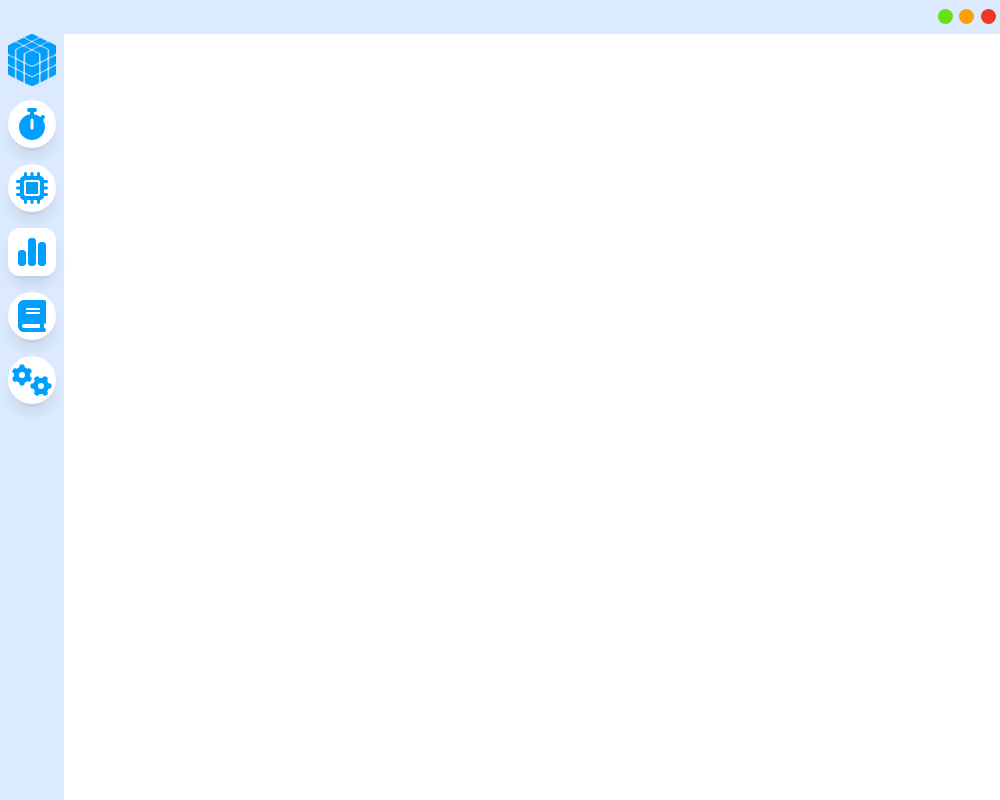
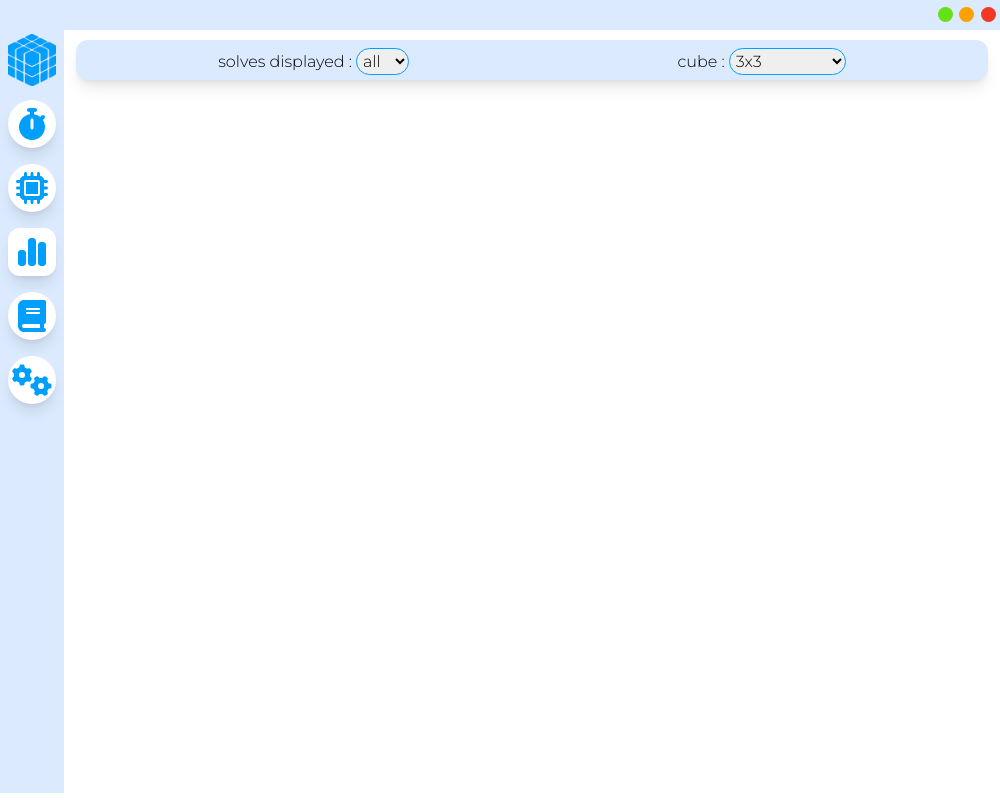
Before and after one commit to Cuby-Project/Cuby-Client, an Electron app: page src/pages/stats.html in a window 1000 px wide. Drawn offline with Linux system fonts and the light colour scheme; no server answers.

Commit message:
fix page container and stat page

```diff
--- a/src/css/titlebar.css
+++ b/src/css/titlebar.css
@@ -1,6 +1,5 @@
 body {
     margin: 0;
-    padding: 35px 0 0 65px;
     font-family: sans-serif;
     text-align: justify;
 }
@@ -36,7 +35,3 @@ body {
 .button.close:hover { background: #CC2411; }
 .button.minimize:hover { background: #D48802; }
 .button.maximize:hover { background: #4EBD06; }
-
-.body {
-    margin-top: 10px /* Set to the height of the #titlebar */
-}
--- a/src/js/renderers/statsRenderer.js
+++ b/src/js/renderers/statsRenderer.js
@@ -4,8 +4,7 @@ function changeChart(cube) {
 
 changeChart("3x3x3");
 
-/*
-document.getElementById('cube').addEventListener('change', function () {
+
+document.getElementById('selectCube').addEventListener('change', function () {
     changeChart(this.value);
 });
-*/
--- a/src/pages/stats.html
+++ b/src/pages/stats.html
@@ -12,7 +12,7 @@
     <title>Cuby</title>
 </head>
 <body class="bg-white dark:bg-custom-gray-0">
-<header id="titlebar" class="fixed top-0 left-0 w-full p-0.5 border-b-0 bg-blue-100 dark:bg-custom-gray-2">
+<header id="titlebar" class="fixed top-0 left-0 w-full px-0.5 border-b-0 bg-blue-100 dark:bg-custom-gray-2">
     <div class="draggable">
         <div class="controls">
             <button id="maximize" class="button maximize"></button>
@@ -21,7 +21,9 @@
         </div>
     </div>
 </header>
-<div class="fixed top-7 left-0 h-screen w-16 flex flex-col bg-blue-100 dark:bg-custom-gray-2">
+<div class="flex mt-7">
+    <div class="flex-none">
+        <div class="h-[calc(100vh-35px)] w-16 flex flex-col bg-blue-100 dark:bg-custom-gray-2">
             <a href="index.html">
                 <div class="side-bar-main">
                     <img src="../img/icon.png" alt="icon">
@@ -53,9 +55,44 @@
                 </div>
             </a>
         </div>
+    </div>
+    <div class="flex-1">
+        <div class="flex flex-col h-[calc(100vh-35px)]">
+            <div class="flex place-content-around h-10 bg-blue-100 dark:bg-custom-gray-2 shadow-lg p-2 m-3 rounded-xl">
                 <div>
+                    <label class="dark:text-white" for="select-Scramble">solves displayed : </label>
+                    <select id="displayedNumber"
+                            class="dark:bg-custom-gray-2 dark:text-white rounded-2xl border p-0.5 border-custom-blue"
+                            name="displayedNumber-Scramble" id="displayedNumber">
+                        <option value="all">all</option>
+                        <option value="100">100</option>
+                        <option value="50">50</option>
+                        <option value="20">20</option>
+                        <option value="10">10</option>
+                    </select>
+                </div>
                 <div>
+                    <label class="dark:text-white" for="select-Scramble">cube : </label>
+                    <select id="selectCube"
+                            class="dark:bg-custom-gray-2 dark:text-white rounded-2xl border p-0.5 border-custom-blue"
+                            name="select-Scramble" id="select-Scramble">
+                        <option value="3x3">3x3</option>
+                        <option value="2x2">2x2</option>
+                        <option value="4x4">4x4</option>
+                        <option value="5x5">5x5</option>
+                        <option value="6x6">6x6</option>
+                        <option value="7x7">7x7</option>
+                        <option value="square-one">square-one</option>
+                        <option value="pyraminx">pyraminx</option>
+                        <option value="skewb">skewb</option>
+                        <option value="megaminx">megaminx</option>
+                    </select>
+                </div>
+            </div>
+            <div class="flex-1">
                 <canvas id="myChart"></canvas>
+            </div>
+        </div>
     </div>
 </div>
 </body>
```
Also changed, not shown: src/pages/algs.html (+7 -3 lines), src/pages/index.html (+8 -4 lines), src/pages/settings.html (+15 -10 lines), src/pages/solver.html (+6 -3 lines), src/pages/timer.html (+6 -4 lines), src/css/tailwind/output.css. Lines whose indentation alone changed are shown as unchanged.
